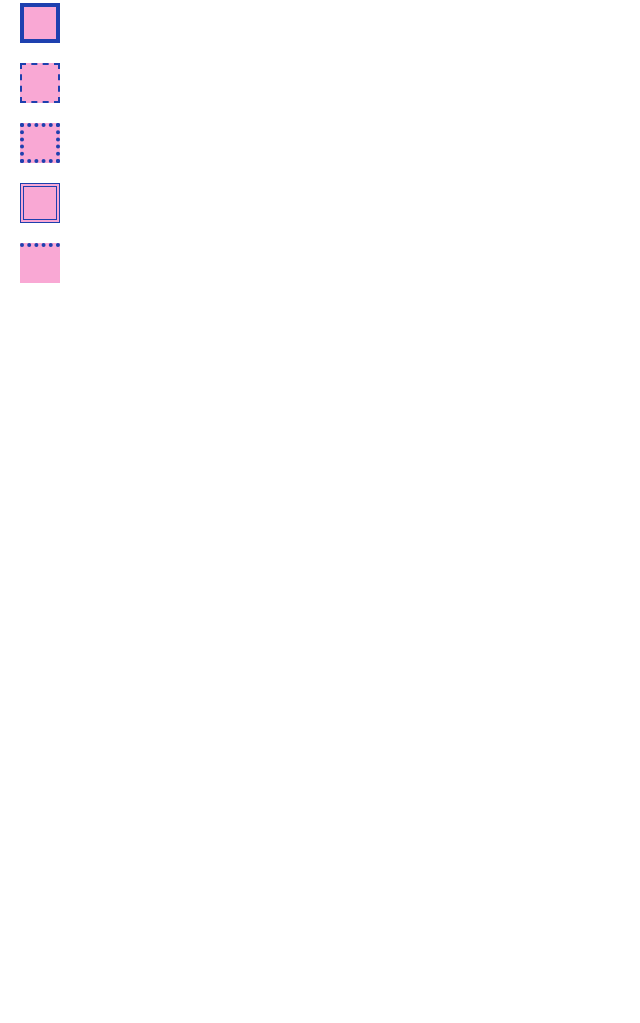
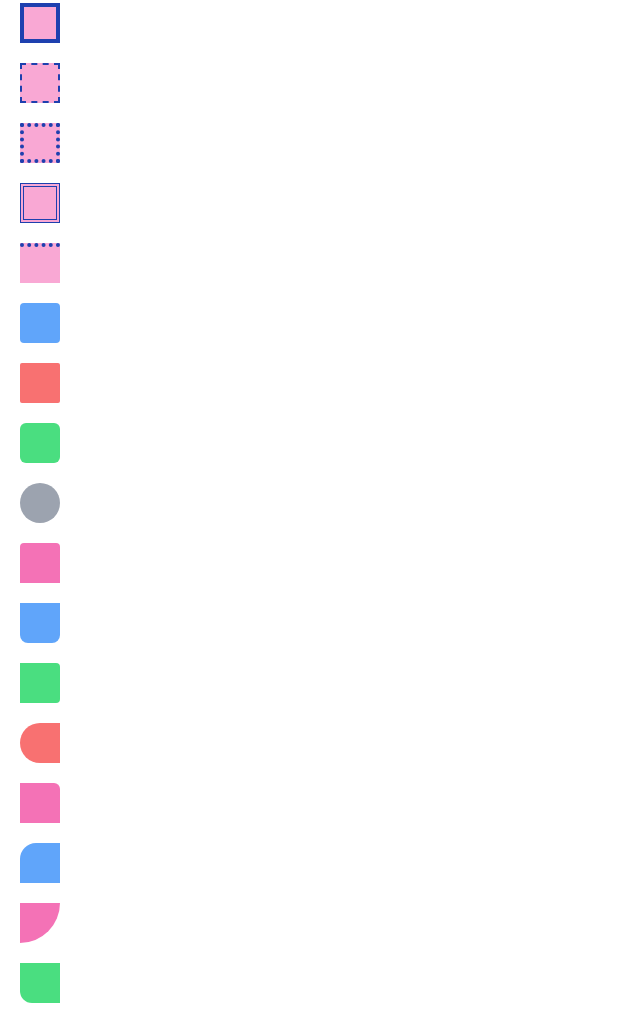
Before and after one commit to treinaweb/Tailwind-Primeiros-Passos, a website: page bordes.html in a window 1280 px wide. Shown: the part 497-1520 px from the top of the page, without its empty margins (0-640 px from the left). Before the commit the page ends 800 px from the top, so only its background shows below. Drawn offline with nearby package versions, Linux system fonts and the light colour scheme; files that its build step writes are made by us from their sources.

Commit message:
01:07 Border-radius

```diff
--- a/bordes.html
+++ b/bordes.html
@@ -33,5 +33,29 @@
     <div class="h-10 w-10 bg-pink-300 m-5 border-double border-4 border-blue-800"></div>
 
     <div class="h-10 w-10 bg-pink-300 m-5 border-dotted border-t-4 border-blue-800"></div>
+
+    <div class="h-10 w-10 bg-blue-400 m-5 rounded"></div>
+
+    <div class="h-10 w-10 bg-red-400 m-5 rounded-sm"></div>
+
+    <div class="h-10 w-10 bg-green-400 m-5 rounded-md"></div>
+
+    <div class="h-10 w-10 bg-gray-400 m-5 rounded-full"></div>
+
+    <div class="h-10 w-10 bg-pink-400 m-5 rounded-t"></div>
+
+    <div class="h-10 w-10 bg-blue-400 m-5 rounded-b-lg"></div>
+
+    <div class="h-10 w-10 bg-green-400 m-5 rounded-r"></div>
+
+    <div class="h-10 w-10 bg-red-400 m-5 rounded-l-full"></div>
+
+    <div class="h-10 w-10 bg-pink-400 m-5 rounded-tr-md"></div>
+
+    <div class="h-10 w-10 bg-blue-400 m-5 rounded-tl-2xl"></div>
+
+    <div class="h-10 w-10 bg-pink-400 m-5 rounded-br-full"></div>
+
+    <div class="h-10 w-10 bg-green-400 m-5 rounded-bl-xl"></div>
 </body>
 </html>
```
